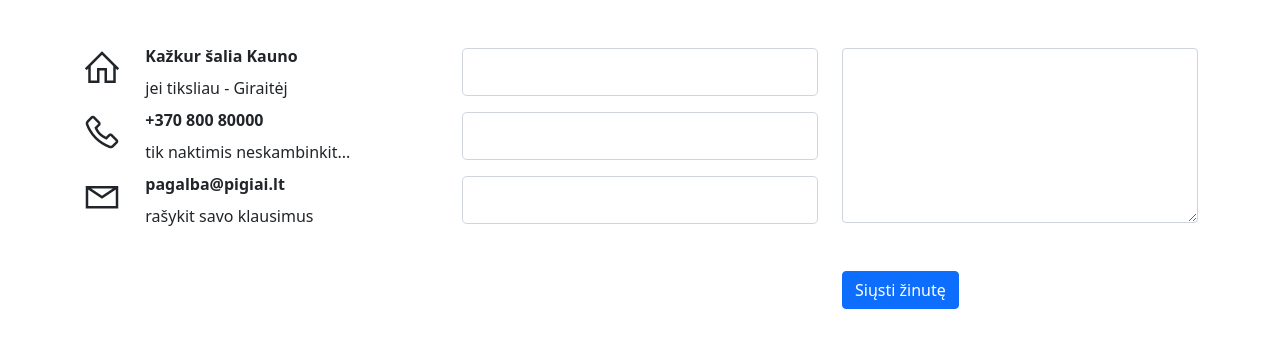
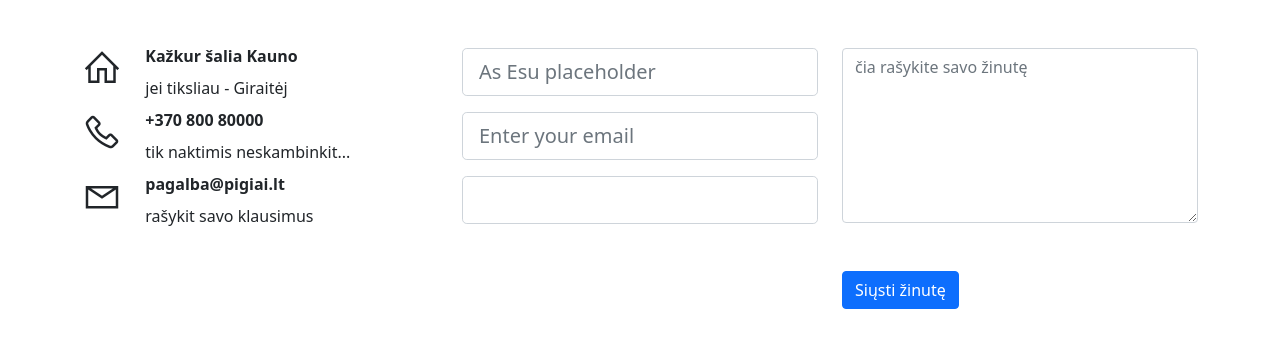
Before and after one commit to eimkasp/gintauto-bootstrap, a plain HTML site: page index.html in a window 1280 px wide. Drawn offline with nearby package versions, Linux system fonts and the light colour scheme.

Commit message:
Form fixes

```diff
--- a/index.html
+++ b/index.html
@@ -52,12 +52,15 @@
           <form class="row">
             <div class="col col-6">
               <div class="input-group input-group-lg pb-3">
-                <input type="text" class="form-control" id="exampleInputName" />
+                <input type="text"
+                placeholder="As Esu placeholder"
+                class="form-control" id="exampleInputName" />
               </div>
               <div class="input-group input-group-lg pb-3">
                 <input
                   type="email"
                   class="form-control"
+                  placeholder="Enter your email"
                   id="exampleInputEmail1"
                   aria-describedby="emailHelp"
                 />
@@ -71,7 +74,7 @@
               </div>
             </div>
             <div class="col col-6">
-              <div class="form-floating">
+              <div class="input-group">
                 <textarea
                   class="form-control"
                   placeholder="čia rašykite savo žinutę"
```
